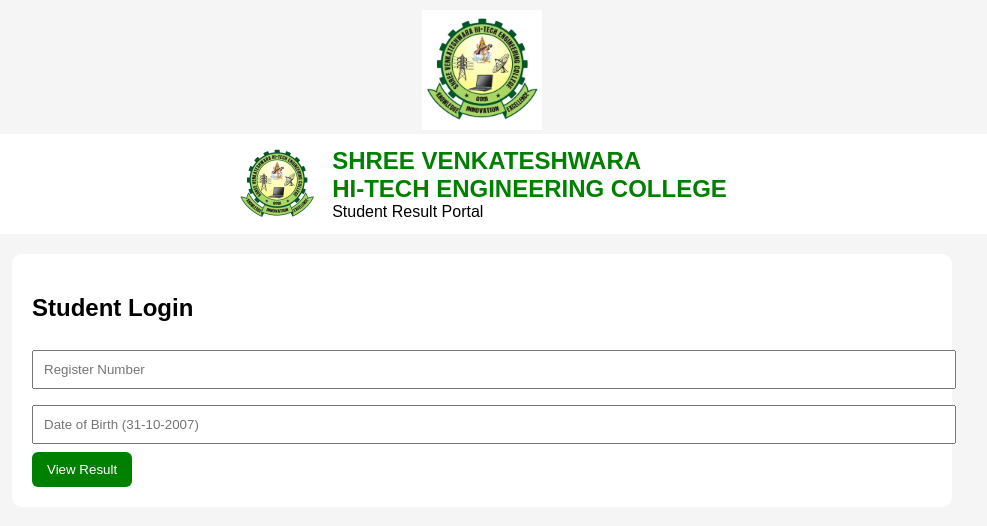
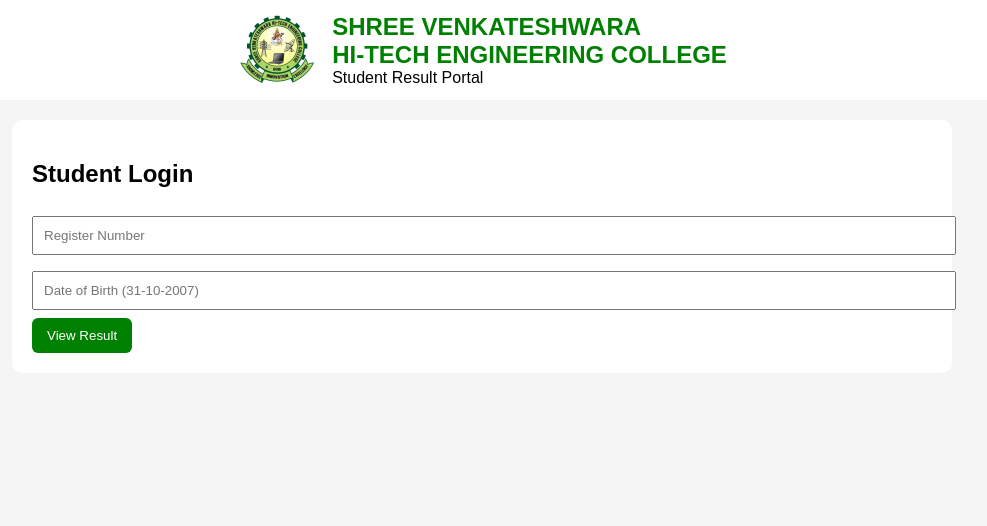
Before and after one commit to haripriyahariharan2007-gif/students-result, a plain HTML site: page index.html in a window 1280 px wide. Shown: the whole page, without its empty margins (158-1145 px from the left). Drawn offline with Linux system fonts and the light colour scheme.

Commit message:
Update index.html

```diff
--- a/index.html
+++ b/index.html
@@ -18,9 +18,6 @@ th,td{border:1px solid #ccc;padding:8px}
 <body>
 
 
-<div style="text-align:center;margin-top:10px;">
-  <img src="FB_IMG_1781679484393.jpg" width="120">
-</div>
 
 <div style="display:flex;align-items:center;justify-content:center;background:white;padding:10px;">
 
```
